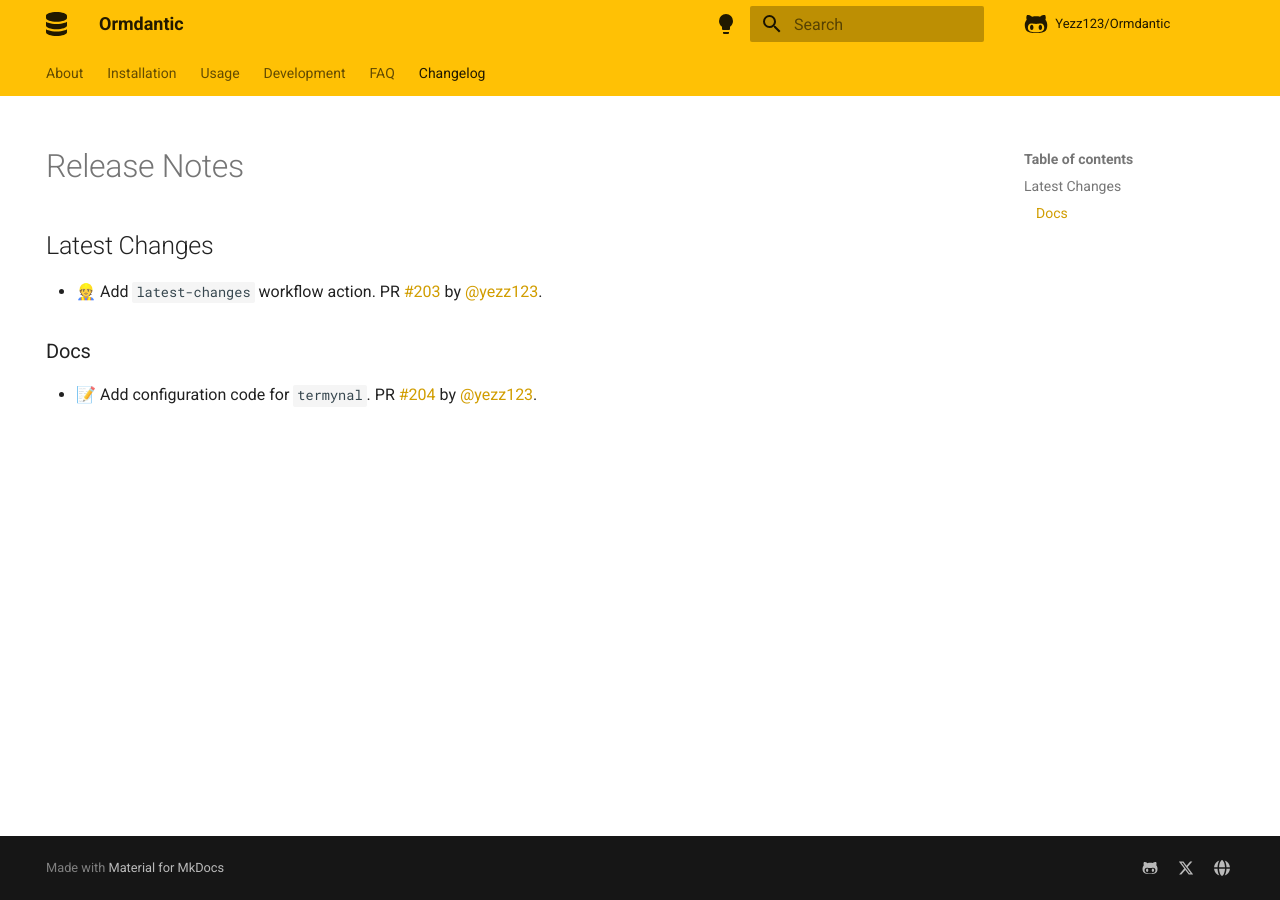
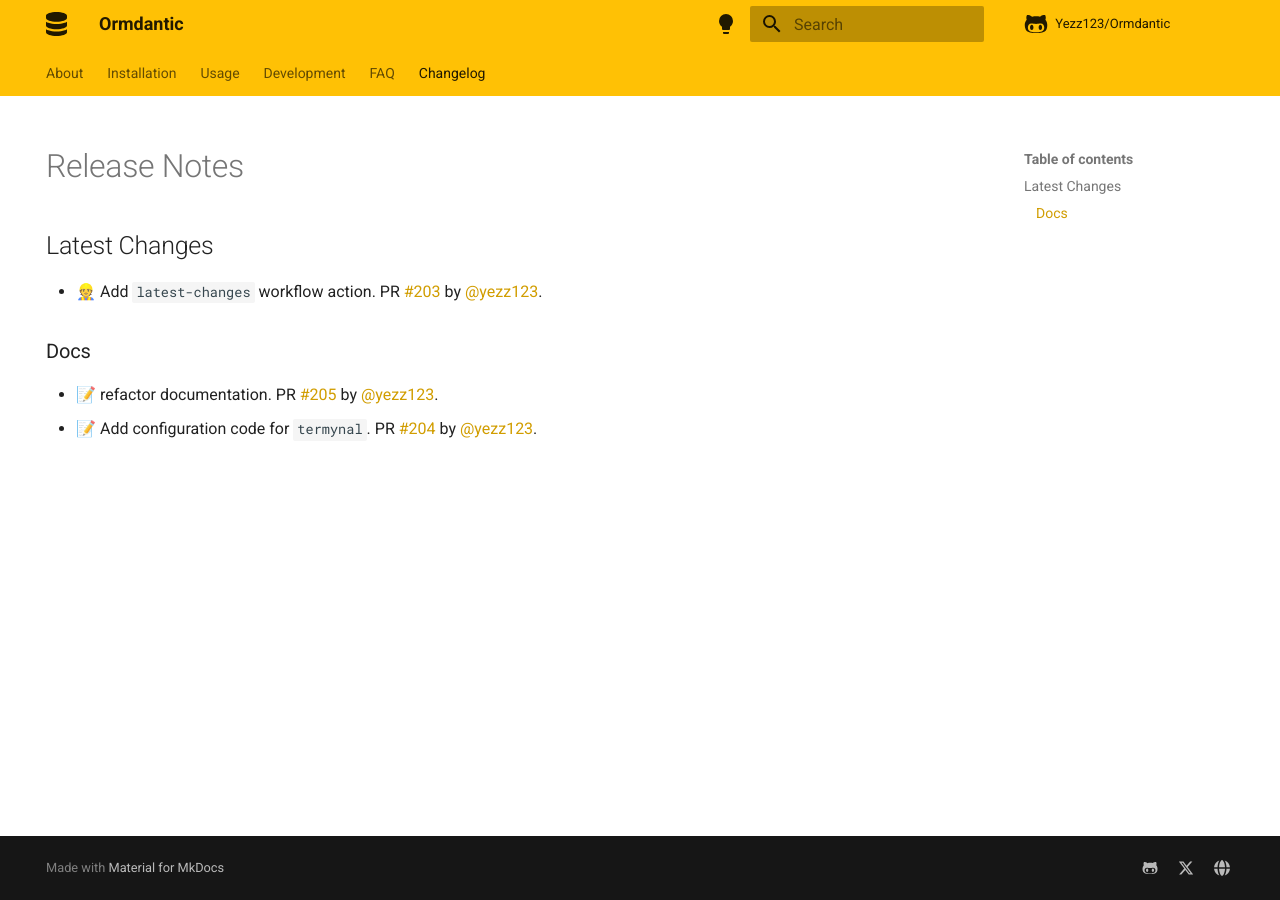
Before and after one commit to yezz123/ormdantic, an MkDocs documentation site: the page built from docs/release.md, in a window 1280 px wide. Built offline with MkDocs 1.6.1 and Material for MkDocs 9.7.7, drawn with Linux system fonts in a browser that asks for light colours; comment, search, counter and statistics services are not loaded.

Commit message:
📝 Update release notes

```diff
--- a/docs/release.md
+++ b/docs/release.md
@@ -11,4 +11,5 @@ hide:
 
 ### Docs
 
+* 📝 refactor documentation. PR [#205](https://github.com/yezz123/ormdantic/pull/205) by [@yezz123](https://github.com/yezz123).
 * 📝 Add configuration code for `termynal`. PR [#204](https://github.com/yezz123/ormdantic/pull/204) by [@yezz123](https://github.com/yezz123).
```
